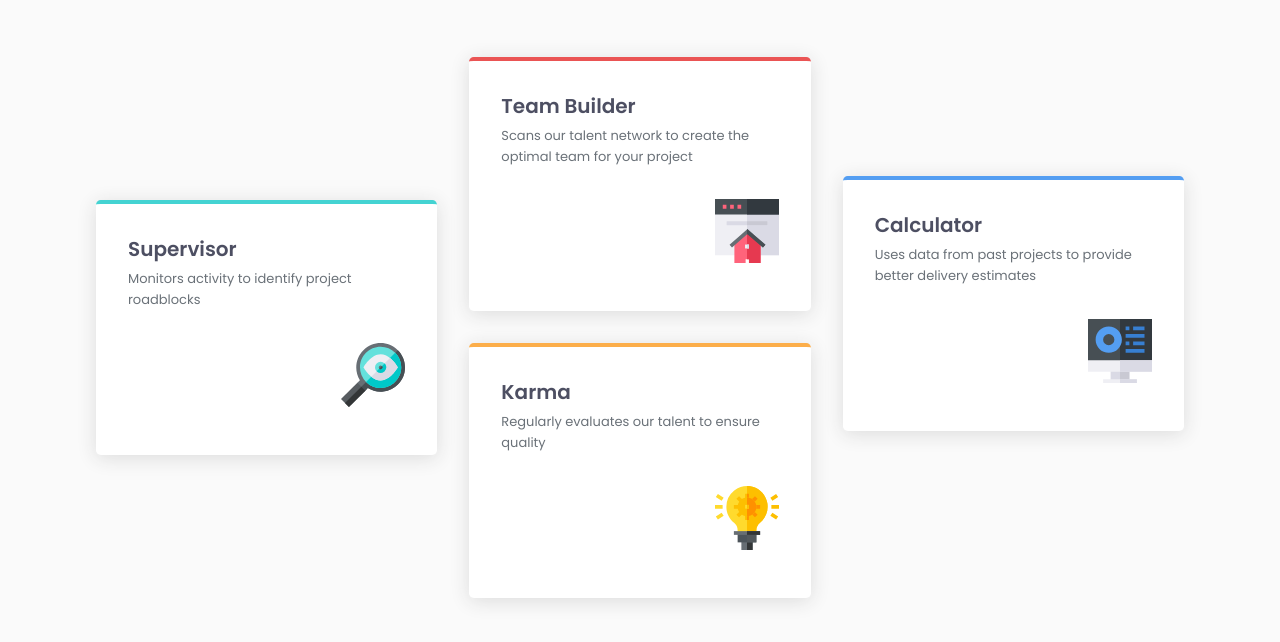
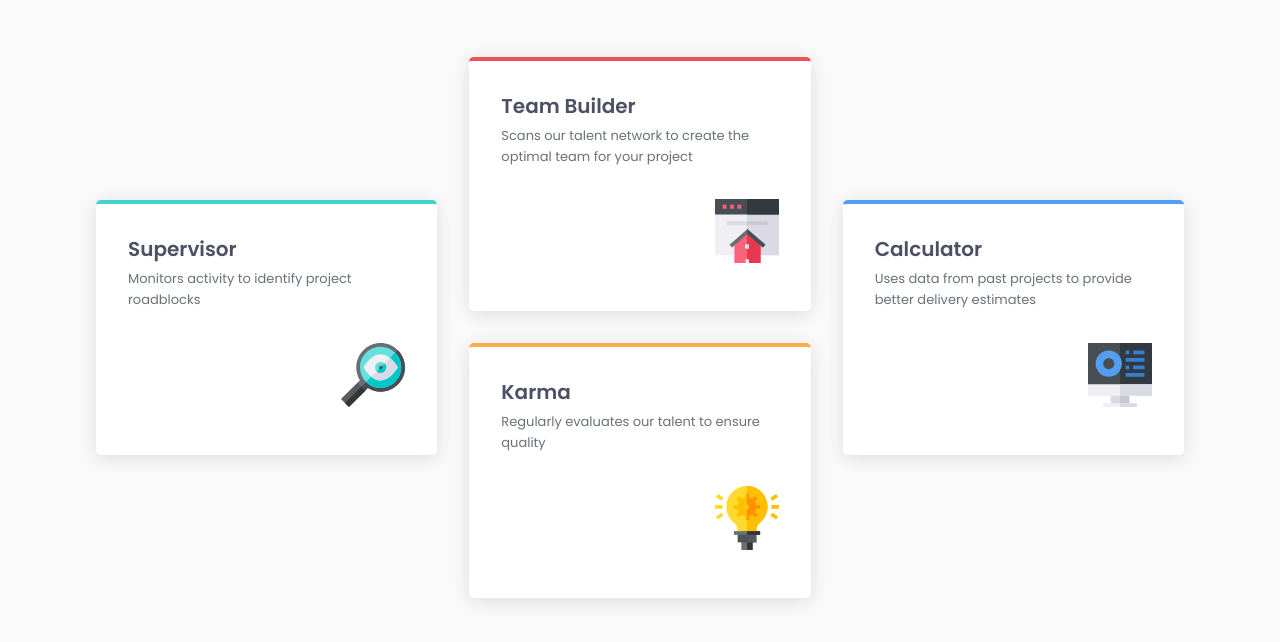
Before and after one commit to ashkir004/four-card-feature-section, a website: page index.html in a window 1280 px wide. Shown: the part 274-916 px from the top of the page. Drawn offline with Linux system fonts and the light colour scheme.

Commit message:
fix margin errors

```diff
--- a/style.css
+++ b/style.css
@@ -172,7 +172,6 @@ main {
 
 .calculator {
     border-top: .3rem solid var(--primary-blue);
-    margin-block-end: 3rem;
 }
 
 /* Media Queries */
```
